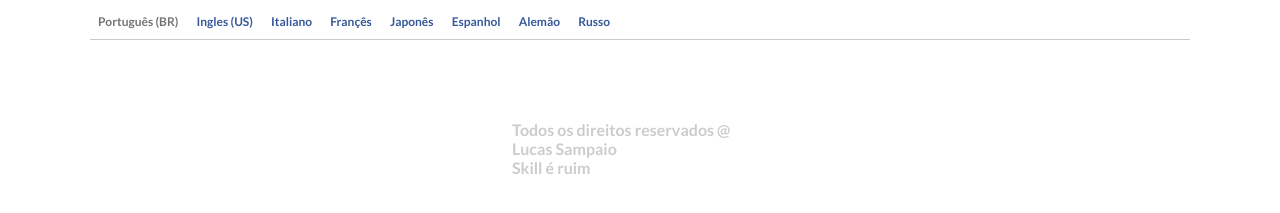
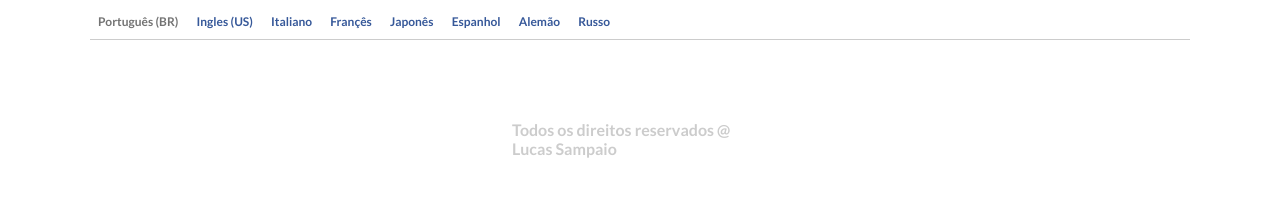
Before and after one commit to BrayanAlexsander/Facebook, a plain HTML site: page index.html in a window 1280 px wide. Shown: the part 561-774 px from the top of the page. Drawn offline with Linux system fonts and the light colour scheme; files that its build step writes are made by us from their sources.

Commit message:
Update index.html

```diff
--- a/index.html
+++ b/index.html
@@ -174,8 +174,6 @@
 		Todos os direitos reservados @
 		<br>
 		Lucas Sampaio
-		<br>
-		Skill é ruim
 	</p>
 
 
```
